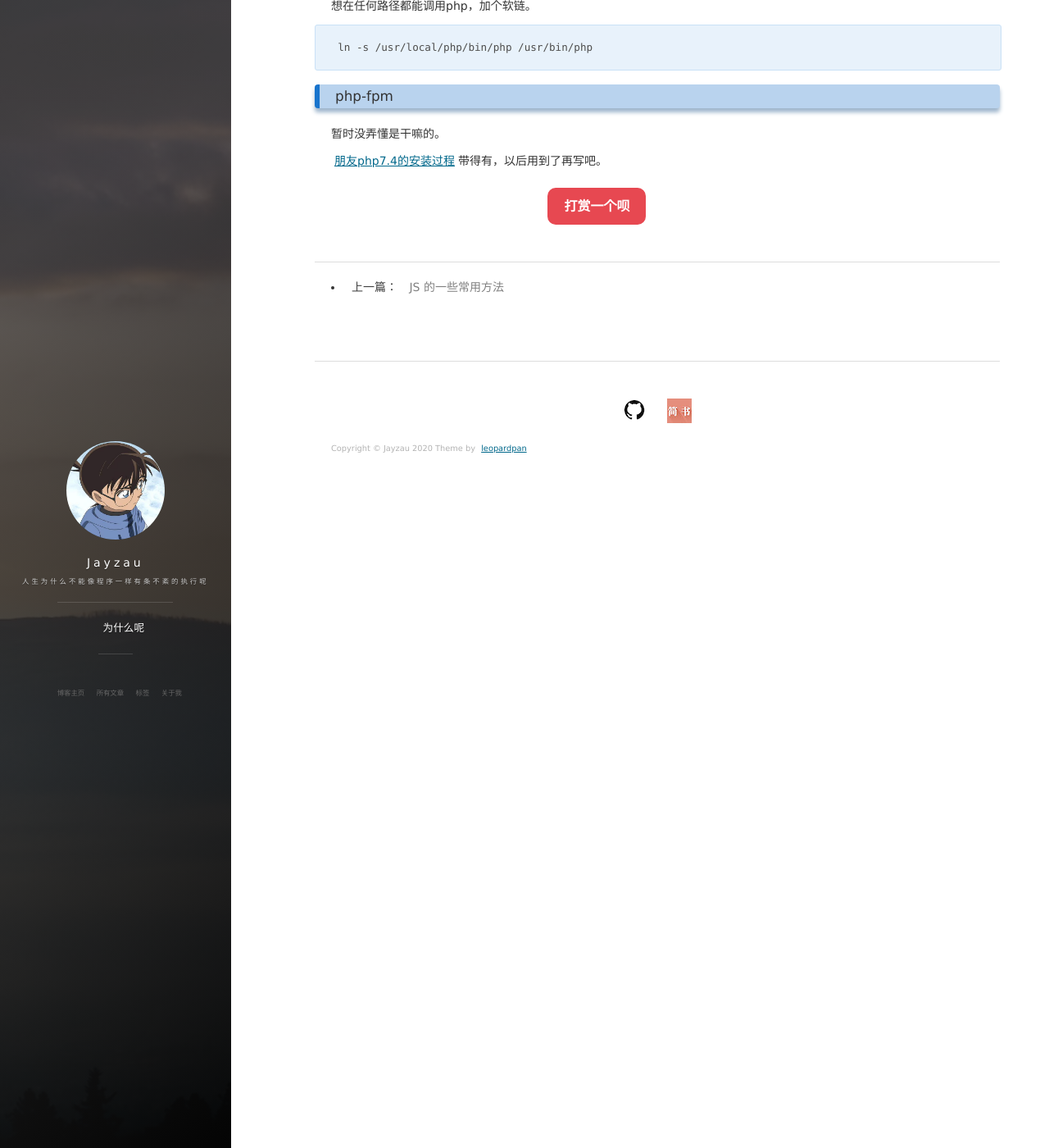
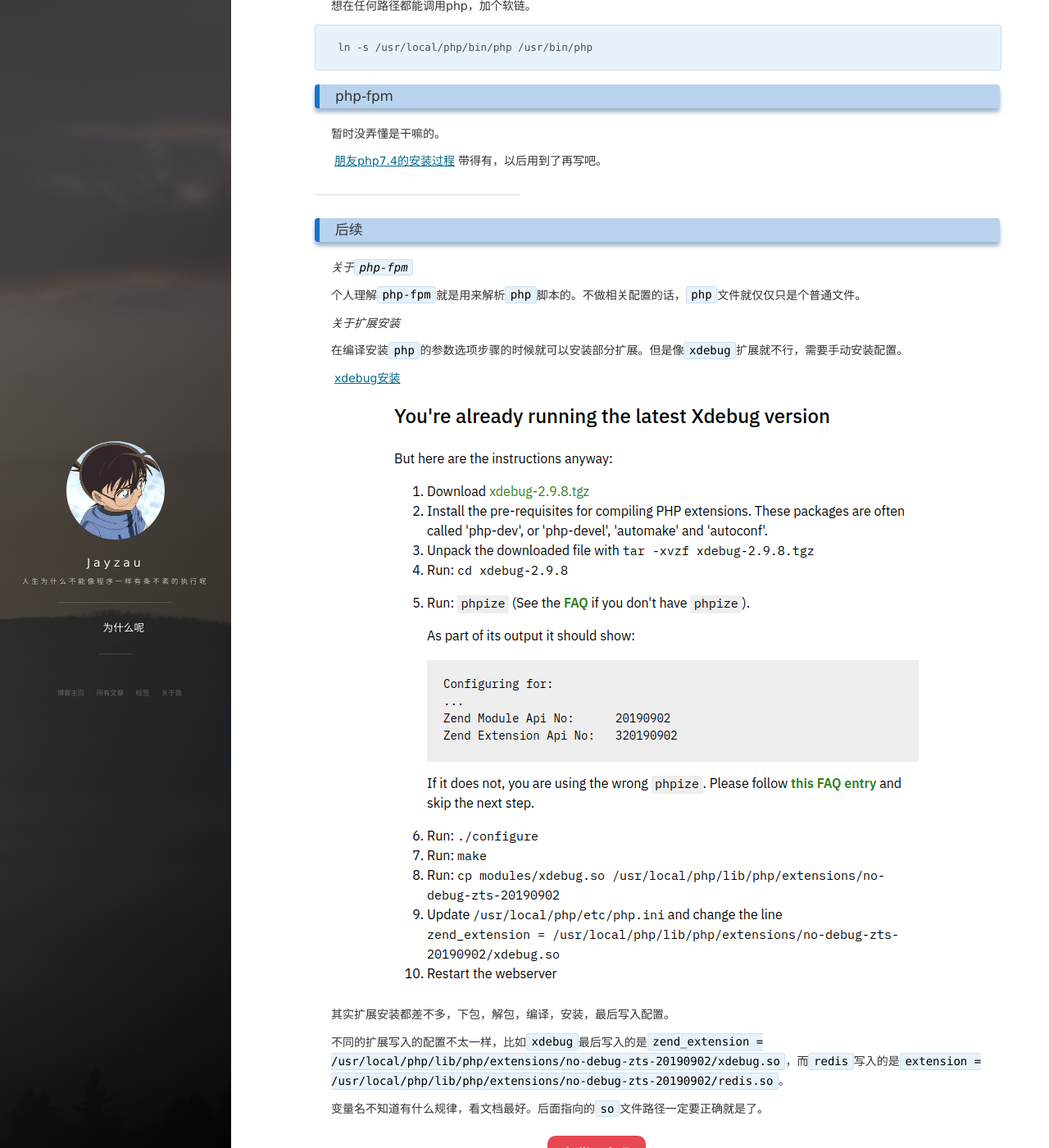
Before and after one commit to jayzau/jayzau.github.io, a Jekyll site: the page built from _posts/2020-09-28-Notes-PHPInstall.md, in a window 1280 px wide and 1400 px high, scrolled down 950 px. Shown: the whole window at 82% size. Built offline with Jekyll 4.4.1, drawn with Linux system fonts in a browser that asks for light colours; nearby versions of some CDN libraries.

Commit message:
php安装

```diff
--- a/_posts/2020-09-28-Notes-PHPInstall.md
+++ b/_posts/2020-09-28-Notes-PHPInstall.md
@@ -61,3 +61,26 @@ ln -s /usr/local/php/bin/php /usr/bin/php
 暂时没弄懂是干嘛的。
 
 [朋友php7.4的安装过程](https://express.iefoam.com/detail?id=551&uId=zBRIkgKKSsGNMwtU8VriLVmpn2gdutzJ)带得有，以后用到了再写吧。
+
+
+---
+
+### 后续
+
+*关于`php-fpm`*
+
+个人理解`php-fpm`就是用来解析`php`脚本的。不做相关配置的话，`php`文件就仅仅只是个普通文件。
+
+*关于扩展安装*
+
+在编译安装`php`的参数选项步骤的时候就可以安装部分扩展。但是像`xdebug`扩展就不行，需要手动安装配置。
+
+[xdebug安装](https://xdebug.org/wizard)
+
+![xdebug安装过程](/images/posts/PHPInstall/xdebug_install.png)
+
+其实扩展安装都差不多，下包，解包，编译，安装，最后写入配置。
+
+不同的扩展写入的配置不太一样，比如`xdebug`最后写入的是`zend_extension = /usr/local/php/lib/php/extensions/no-debug-zts-20190902/xdebug.so`，而`redis`写入的是`extension = /usr/local/php/lib/php/extensions/no-debug-zts-20190902/redis.so`。
+
+变量名不知道有什么规律，看文档最好。后面指向的`so`文件路径一定要正确就是了。
```
Also changed, not shown: images/posts/PHPInstall/xdebug_install.png (added).
